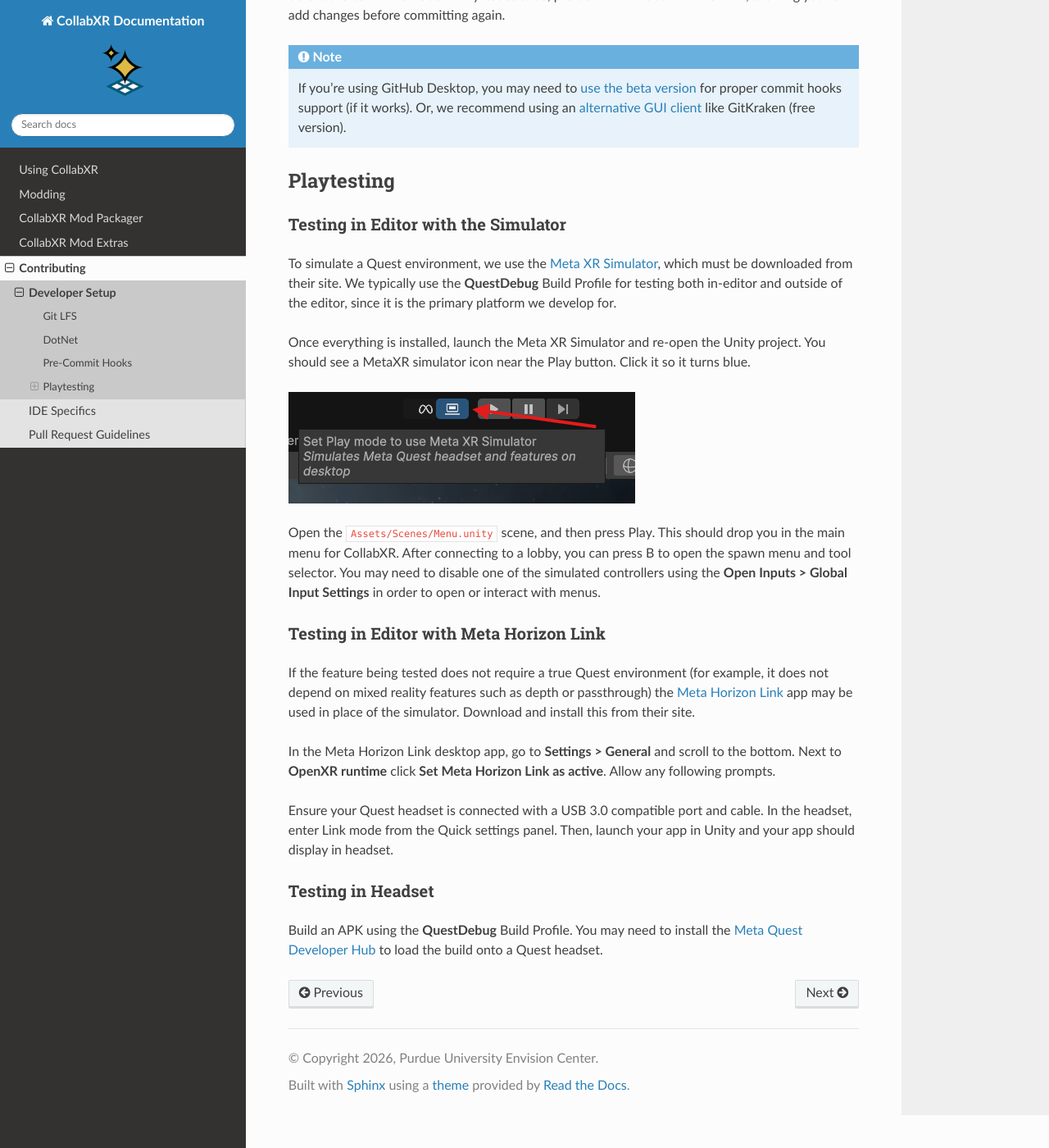
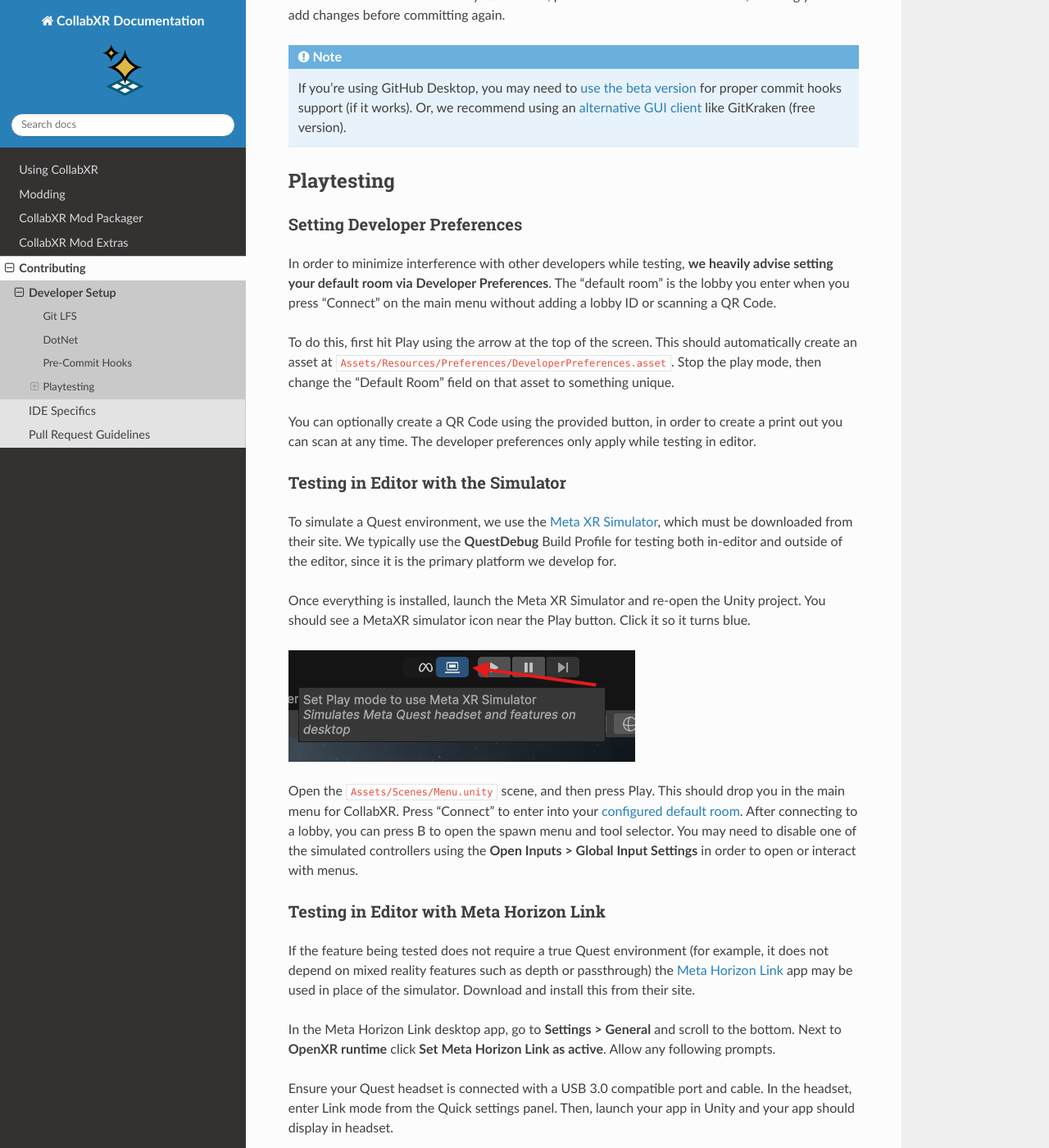
Before and after one commit to Envision-Center/CollabXR-Documentation, a Sphinx documentation site: the page built from docs/source/contribution/setup.rst, in a window 1280 px wide and 1400 px high, scrolled down 1343 px. Shown: the whole window at 82% size. Built offline with Sphinx 7.4.7 and the Read the Docs theme 3.1.0, drawn with Linux system fonts in a browser that asks for light colours.

Commit message:
various tweaks

```diff
--- a/docs/source/collab.rst
+++ b/docs/source/collab.rst
@@ -2,7 +2,7 @@
 ========================
 
 .. toctree::
-	:maxdepth: 2
+	:maxdepth: 3
 	:glob:
 
 	collab/setup
--- a/docs/source/contribution.rst
+++ b/docs/source/contribution.rst
@@ -6,7 +6,7 @@
 .. _set up your dev environment: contribution/setup.html
 
 .. toctree::
-	:maxdepth: 2
+	:maxdepth: 3
 	:glob:
 
 	contribution/setup
--- a/docs/source/contribution/setup.rst
+++ b/docs/source/contribution/setup.rst
@@ -74,6 +74,21 @@
 Playtesting
 ------------------
 
+.. _section configure default room:
+
+Setting Developer Preferences
+^^^^^^^^^^^^^^^^^^^^^^^^^^^^^^^^
+
+In order to minimize interference with other developers while testing, **we heavily advise setting your default room via Developer Preferences**.
+The "default room" is the lobby you enter when you press "Connect" on the main menu without adding a lobby ID or scanning a QR Code.
+
+To do this, first hit Play using the arrow at the top of the screen.
+This should automatically create an asset at ``Assets/Resources/Preferences/DeveloperPreferences.asset``.
+Stop the play mode, then change the "Default Room" field on that asset to something unique.
+
+You can optionally create a QR Code using the provided button, in order to create a print out you can scan at any time.
+The developer preferences only apply while testing in editor.
+
 Testing in Editor with the Simulator
 ^^^^^^^^^^^^^^^^^^^^^^^^^^^^^^^^^^^^^^
 
@@ -86,7 +101,7 @@
 .. image:: /images/metaxr_simulator_arm.png
 
 Open the ``Assets/Scenes/Menu.unity`` scene, and then press Play.
-This should drop you in the main menu for CollabXR.
+This should drop you in the main menu for CollabXR. Press "Connect" to enter into your `configured default room <section configure default room>`_.
 After connecting to a lobby, you can press B to open the spawn menu and tool selector.
 You may need to disable one of the simulated controllers using the **Open Inputs > Global Input Settings** in order to open or interact with menus.
 
--- a/docs/source/modextras.rst
+++ b/docs/source/modextras.rst
@@ -6,7 +6,7 @@
 As a rule of thumb, MonoBehaviors in this package should have tooltips to assist in understanding and working with components.
 
 .. toctree::
-	:maxdepth: 2
+	:maxdepth: 3
 	:glob:
 
 	modextras/*
```
Also changed, not shown: docs/source/modpackager.rst (+4 -3 lines).
